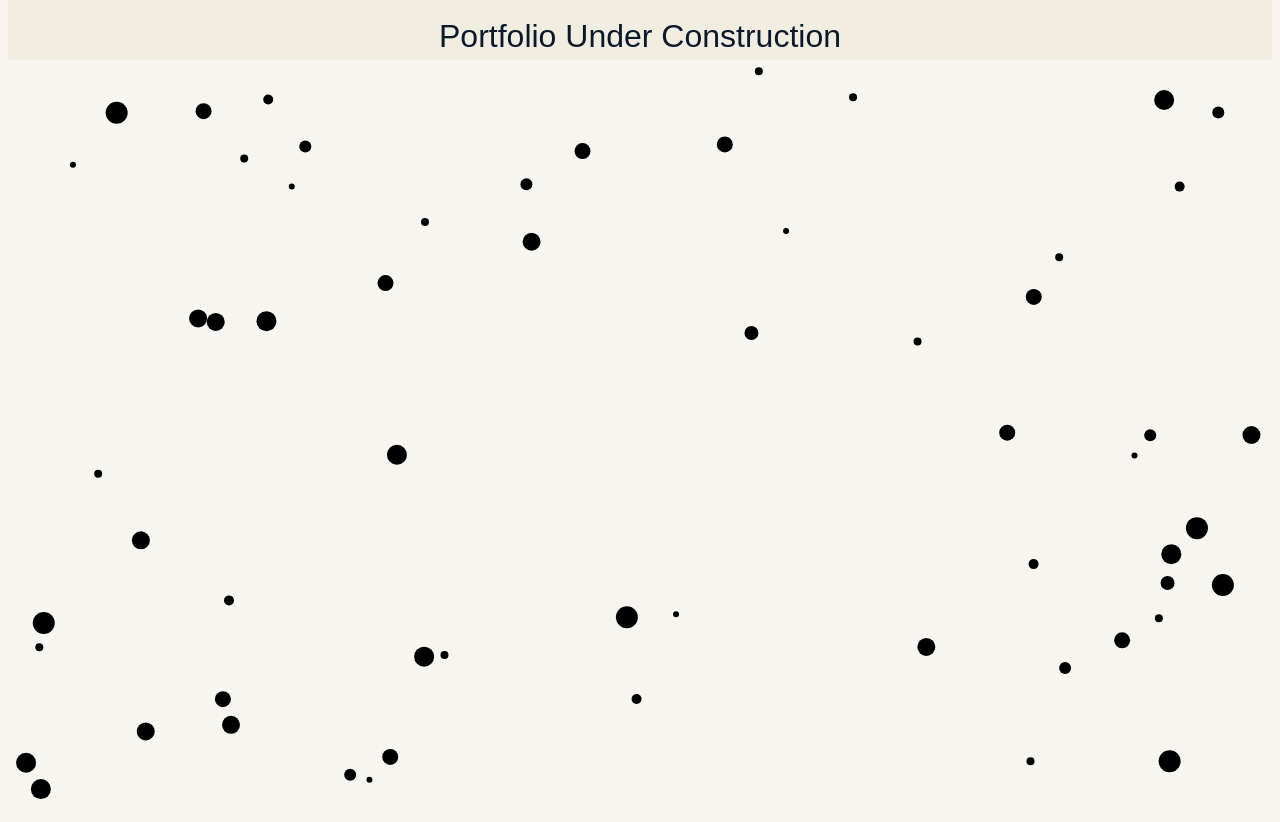
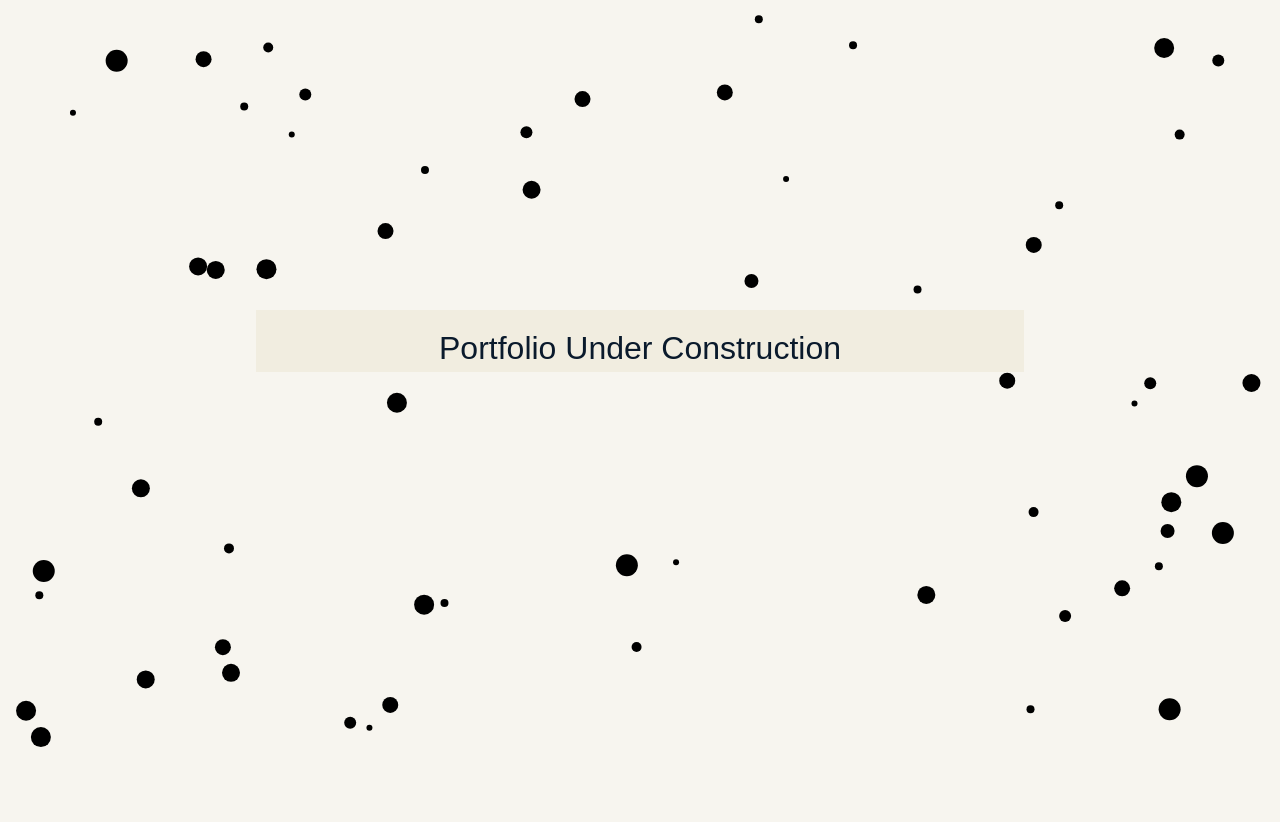
Before and after one commit to Aurionidas/Portfolio-Landing, a plain HTML site: page index.html in a window 1280 px wide. After the commit the page ends 800 px from the top, so only its background shows below. Drawn offline with Linux system fonts and the light colour scheme.

Commit message:
Add files via upload

```diff
--- a/Styles.css
+++ b/Styles.css
@@ -3,10 +3,15 @@ body {
   }
 
   h1 {
+    position: absolute;
+    top: 40%;
+    right: 20%;
+    left: 20%;
     background-color: #F1EDE0;
     margin-top: -10px;
     margin-bottom: 0px;
-    padding: 20px 0px 5px 0px;
+
+    padding: 20px 100px 5px 100px;
     font-family: Arial, Helvetica, sans-serif;
     font-weight: 100;
     color: #0A1A2C;
```
